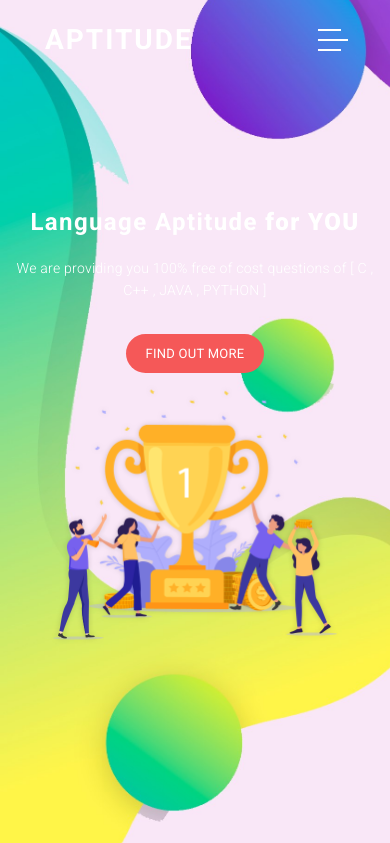
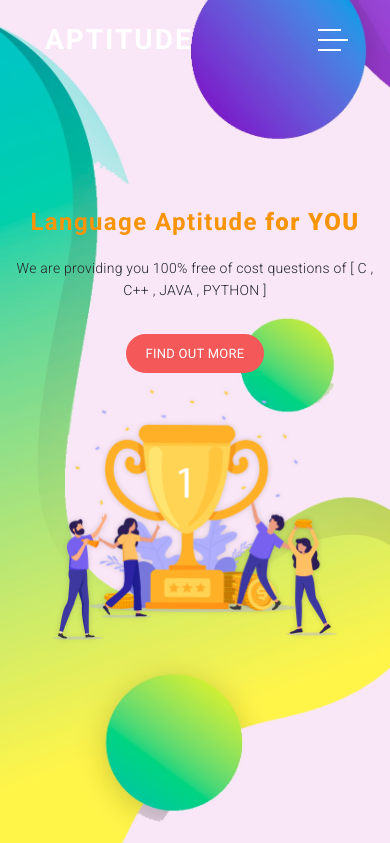
Before and after one commit to amitsaini4556/languageaptitude, a Django app: template java/template/java/home.html in a window 390 px wide. Shown: the top 843 px of the page. Run offline with Django 3.2, Linux system fonts and the light colour scheme; the template is opened without the code that fills it, so the values that code supplies are empty; some libraries are stand-ins or nearby versions; some web fonts are replaced.

Commit message:
Update templatemo-art-factory.css

```diff
--- a/quiz/static/css/templatemo-art-factory.css
+++ b/quiz/static/css/templatemo-art-factory.css
@@ -779,14 +779,14 @@ TRY IT ... with or without CENTER CENTER
   .welcome-area .header-text h1 {
     font-size: 36px;
     line-height: 50px;
-    color: #fff;
+    color: ##f89406;
     margin-bottom: 15px;
   }
   .welcome-area .header-text h1 span {
-    color: #fff;
+    color: ##f89406;
   }
   .welcome-area .header-text p {
-    color: #fff;
+    color: #212529;
     margin-bottom: 30px;
   }
 }
@@ -800,6 +800,7 @@ TRY IT ... with or without CENTER CENTER
     font-size: 36px;
     line-height: 50px;
     margin-bottom: 15px;
+    color:#f89406;
   }
   .welcome-area .header-text p {
     margin-bottom: 30px;
@@ -825,11 +826,11 @@ TRY IT ... with or without CENTER CENTER
     margin-bottom: 20px !important;
   }
   .welcome-area .header-text h1 span {
-    color: #fff;
+    color: #f89406;
   }
   .welcome-area .header-text p {
     text-align: center;
-    color: #fff;
+    color: #212529;
     font-size: 14px;
     line-height: 22px;
     margin-bottom: 40px;
```
